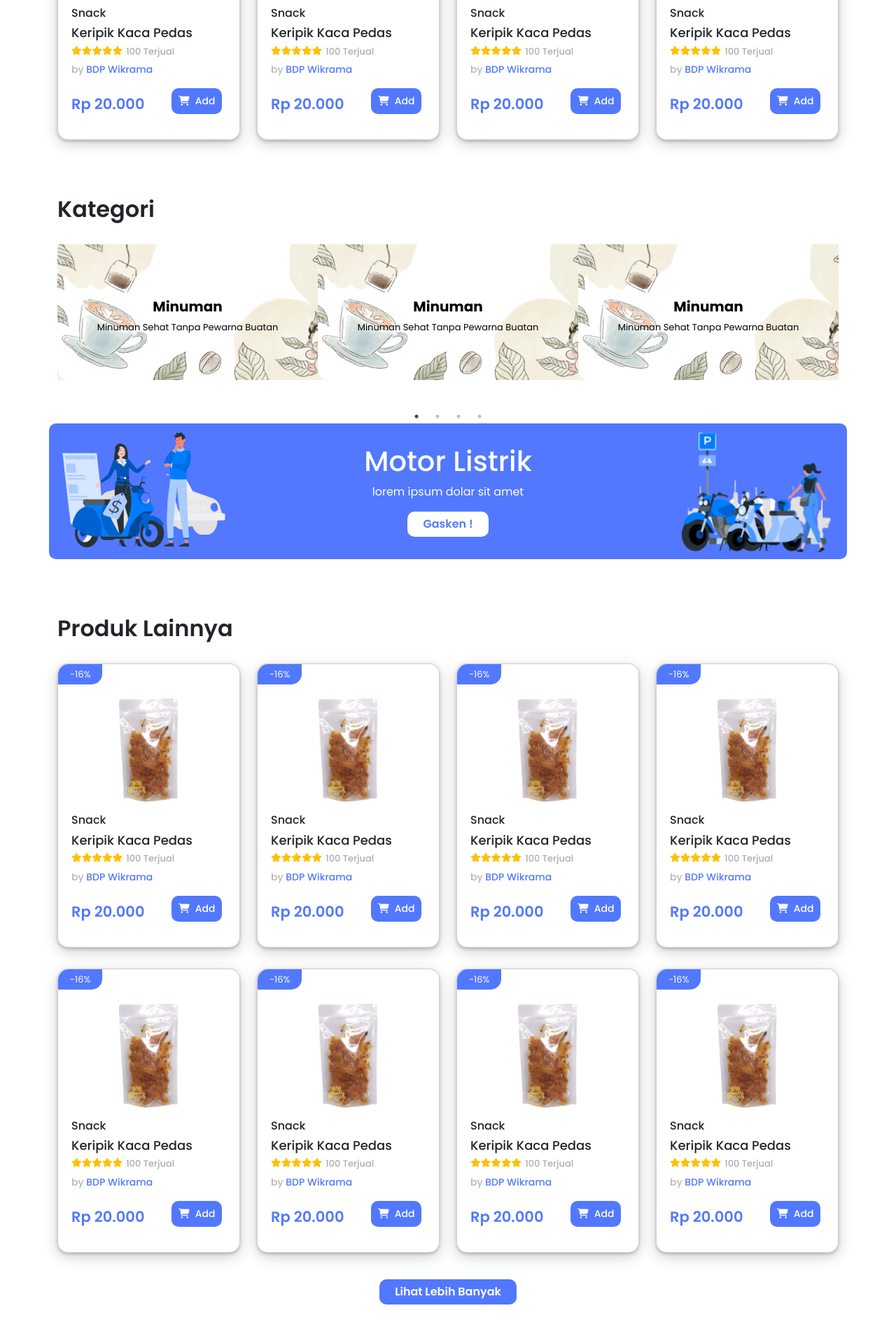
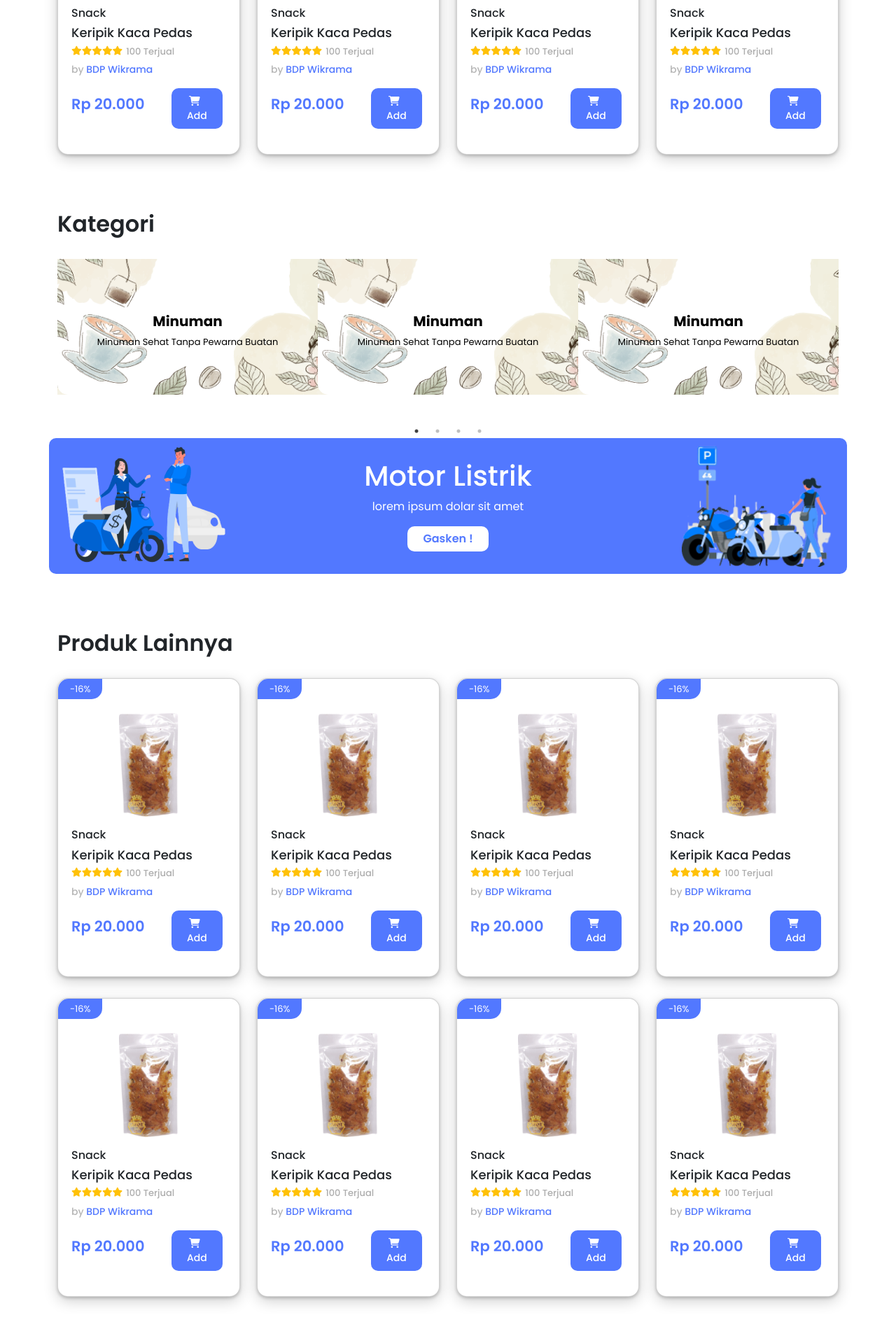
Before and after one commit to alvanfath/Wikrama-Shop-Jamsut, a React (Create React App) app: page / in a window 1280 px wide. Shown: the part 720-2609 px from the top of the page at 70% size. Built offline with nearby package versions, Linux system fonts and the light colour scheme.

Commit message:
use icon install

```diff
--- a/src/pages/home/Landing.js
+++ b/src/pages/home/Landing.js
@@ -5,6 +5,8 @@ import CardKategori from "../../components/CardKategori";
 import Motor1 from "../../assets/motor1.png";
 import Motor2 from "../../assets/motor2.png";
 import Footer from "../../components/Footer";
+import { FontAwesomeIcon } from "@fortawesome/react-fontawesome";
+import { faCartShopping } from "@fortawesome/free-solid-svg-icons";
 
 function Landing() {
     return(
@@ -69,7 +71,7 @@ function Landing() {
                                                 <h5 className="card-harga">Rp 20.000</h5>
                                             </div>
                                             <div className="col-5">
-                                                <button className="card-button"><i className="icon-shop fa-sharp fa-solid fa-cart-shopping"></i>Add</button>
+                                                <button className="card-button"><FontAwesomeIcon className="icon-shop" icon={faCartShopping} /> Add</button>
                                             </div>
                                         </div>
                                     </div>
@@ -98,7 +100,7 @@ function Landing() {
                                                 <h5 className="card-harga">Rp 20.000</h5>
                                             </div>
                                             <div className="col-5">
-                                                <button className="card-button"><i className="icon-shop fa-sharp fa-solid fa-cart-shopping"></i>Add</button>
+                                                <button className="card-button"><FontAwesomeIcon className="icon-shop" icon={faCartShopping} /> Add</button>
                                             </div>
                                         </div>
                                     </div>
@@ -127,7 +129,7 @@ function Landing() {
                                                 <h5 className="card-harga">Rp 20.000</h5>
                                             </div>
                                             <div className="col-5">
-                                                <button className="card-button"><i className="icon-shop fa-sharp fa-solid fa-cart-shopping"></i>Add</button>
+                                                <button className="card-button"><FontAwesomeIcon className="icon-shop" icon={faCartShopping} /> Add</button>
                                             </div>
                                         </div>
                                     </div>
@@ -156,7 +158,7 @@ function Landing() {
                                                 <h5 className="card-harga">Rp 20.000</h5>
                                             </div>
                                             <div className="col-5">
-                                                <button className="card-button"><i className="icon-shop fa-sharp fa-solid fa-cart-shopping"></i>Add</button>
+                                                <button className="card-button"><FontAwesomeIcon className="icon-shop" icon={faCartShopping} /> Add</button>
                                             </div>
                                         </div>
                                     </div>
@@ -216,7 +218,7 @@ function Landing() {
                                                 <h5 className="card-harga">Rp 20.000</h5>
                                             </div>
                                             <div className="col-5">
-                                                <button className="card-button"><i className="icon-shop fa-sharp fa-solid fa-cart-shopping"></i>Add</button>
+                                                <button className="card-button"><FontAwesomeIcon className="icon-shop" icon={faCartShopping} /> Add</button>
                                             </div>
                                         </div>
                                     </div>
@@ -245,7 +247,7 @@ function Landing() {
                                                 <h5 className="card-harga">Rp 20.000</h5>
                                             </div>
                                             <div className="col-5">
-                                                <button className="card-button"><i className="icon-shop fa-sharp fa-solid fa-cart-shopping"></i>Add</button>
+                                                <button className="card-button"><FontAwesomeIcon className="icon-shop" icon={faCartShopping} /> Add</button>
                                             </div>
                                         </div>
                                     </div>
@@ -274,7 +276,7 @@ function Landing() {
                                                 <h5 className="card-harga">Rp 20.000</h5>
                                             </div>
                                             <div className="col-5">
-                                                <button className="card-button"><i className="icon-shop fa-sharp fa-solid fa-cart-shopping"></i>Add</button>
+                                                <button className="card-button"><FontAwesomeIcon className="icon-shop" icon={faCartShopping} /> Add</button>
                                             </div>
                                         </div>
                                     </div>
@@ -303,7 +305,7 @@ function Landing() {
                                                 <h5 className="card-harga">Rp 20.000</h5>
                                             </div>
                                             <div className="col-5">
-                                                <button className="card-button"><i className="icon-shop fa-sharp fa-solid fa-cart-shopping"></i>Add</button>
+                                                <button className="card-button"><FontAwesomeIcon className="icon-shop" icon={faCartShopping} /> Add</button>
                                             </div>
                                         </div>
                                     </div>
@@ -332,7 +334,7 @@ function Landing() {
                                                 <h5 className="card-harga">Rp 20.000</h5>
                                             </div>
                                             <div className="col-5">
-                                                <button className="card-button"><i className="icon-shop fa-sharp fa-solid fa-cart-shopping"></i>Add</button>
+                                                <button className="card-button"><FontAwesomeIcon className="icon-shop" icon={faCartShopping} /> Add</button>
                                             </div>
                                         </div>
                                     </div>
@@ -361,7 +363,7 @@ function Landing() {
                                                 <h5 className="card-harga">Rp 20.000</h5>
                                             </div>
                                             <div className="col-5">
-                                                <button className="card-button"><i className="icon-shop fa-sharp fa-solid fa-cart-shopping"></i>Add</button>
+                                                <button className="card-button"><FontAwesomeIcon className="icon-shop" icon={faCartShopping} /> Add</button>
                                             </div>
                                         </div>
                                     </div>
@@ -390,7 +392,7 @@ function Landing() {
                                                 <h5 className="card-harga">Rp 20.000</h5>
                                             </div>
                                             <div className="col-5">
-                                                <button className="card-button"><i className="icon-shop fa-sharp fa-solid fa-cart-shopping"></i>Add</button>
+                                                <button className="card-button"><FontAwesomeIcon className="icon-shop" icon={faCartShopping} /> Add</button>
                                             </div>
                                         </div>
                                     </div>
@@ -419,7 +421,7 @@ function Landing() {
                                                 <h5 className="card-harga">Rp 20.000</h5>
                                             </div>
                                             <div className="col-5">
-                                                <button className="card-button"><i className="icon-shop fa-sharp fa-solid fa-cart-shopping"></i>Add</button>
+                                                <button className="card-button"><FontAwesomeIcon className="icon-shop" icon={faCartShopping} /> Add</button>
                                             </div>
                                         </div>
                                     </div>
```
